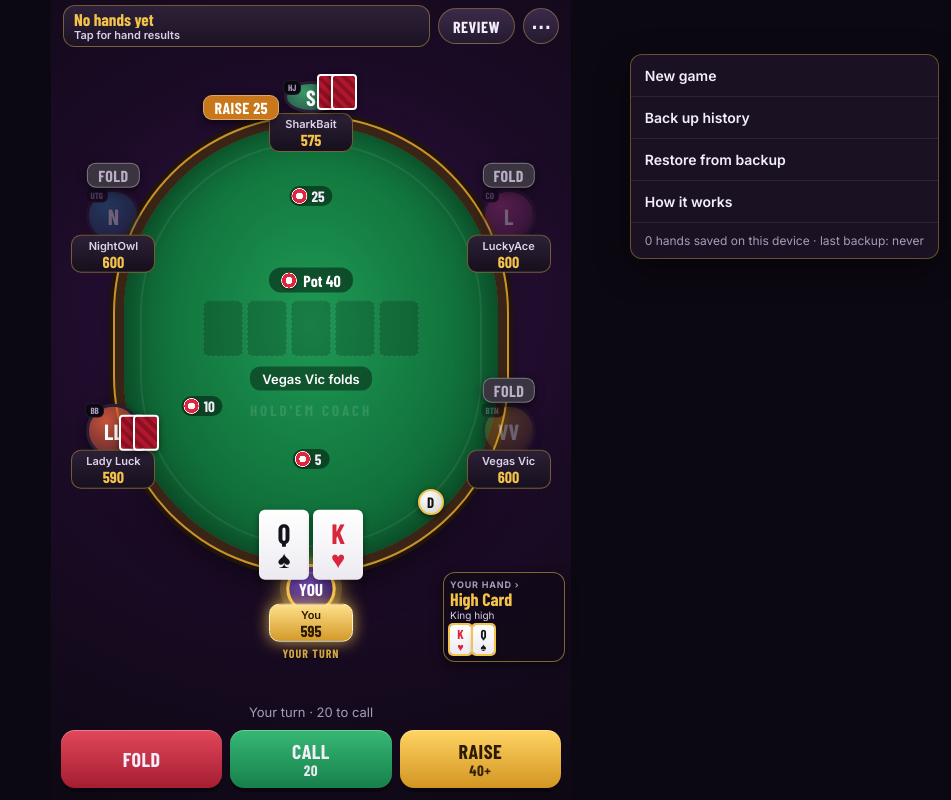
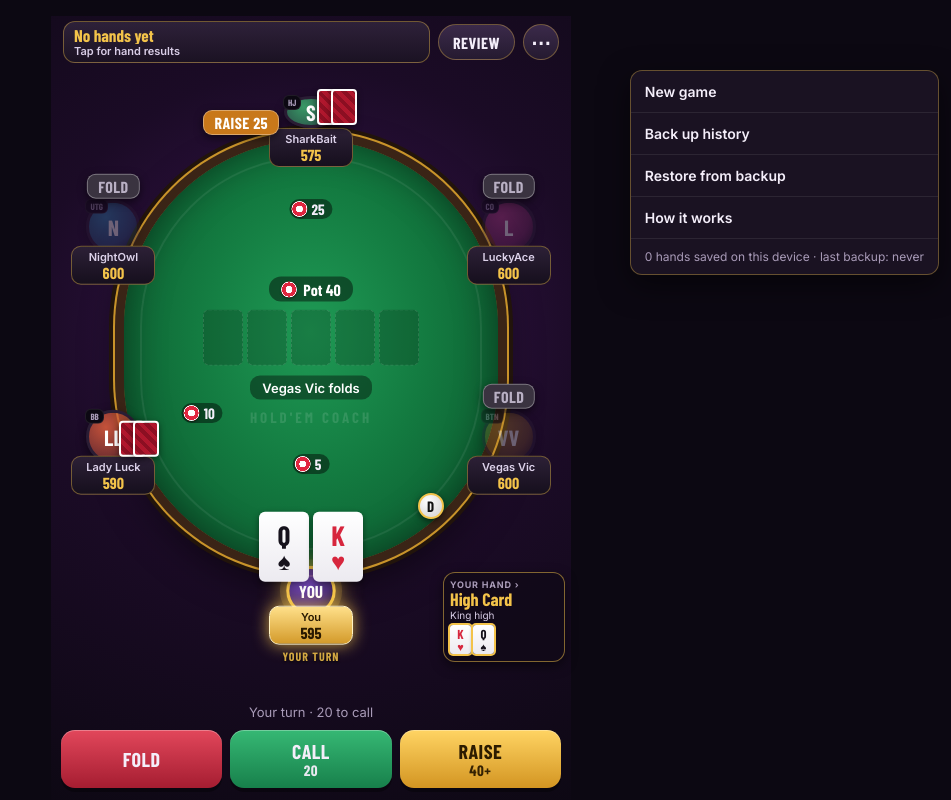
Before and after one commit to austinlang002-lab/poker-coach, a plain HTML site: page index.html in a window 1280 px wide. Both pictures are taken after a click on the button "Menu". Shown: the whole page, without its empty margins (329-1280 px from the left). Drawn offline with nearby package versions, Linux system fonts and the light colour scheme; a web font is replaced by a local one.

Commit message:
Move top bar below iOS's top-edge blur
iOS blurs a strip under the status bar, which smeared the top bar on
every screen. Add 16px below the safe area (--top) for the table, sheets
and menu, with a solid backdrop behind the status bar.

Co-Authored-By: Claude Opus 5.5 <noreply@anthropic.com>
Claude-Session: https://claude.ai/code/session_01HtbzxMKZ56aEnMu5yD4FPV

```diff
--- a/index.html
+++ b/index.html
@@ -18,13 +18,15 @@
 <style>
 :root{
   --gold:#f3c34a; --gold2:#c8932a; --bg:#0c0812; --panel:#1a1222; --panel2:#251a30; --line:rgba(255,255,255,.08);
+  --top:calc(env(safe-area-inset-top) + 16px); /* clear iOS's top-edge blur */
   --text:#f4eefa; --muted:#a99bb8; --good:#2ecc71; --ok:#f0b429; --bad:#ef4b4b; --blue:#2f8cff;
 }
 *{box-sizing:border-box;-webkit-tap-highlight-color:transparent}
 html,body{margin:0;height:100%;background:var(--bg);color:var(--text);font-family:Inter,system-ui,sans-serif;overflow:hidden;-webkit-user-select:none;user-select:none}
+body::before{content:'';position:fixed;left:0;right:0;top:0;height:var(--top);background:#0c0812;z-index:30;pointer-events:none}
 button{font-family:inherit;cursor:pointer;border:0;color:inherit}
 .app{position:fixed;inset:0;display:flex;flex-direction:column;max-width:520px;margin:0 auto;
-  padding:env(safe-area-inset-top) env(safe-area-inset-right) env(safe-area-inset-bottom) env(safe-area-inset-left);
+  padding:var(--top) env(safe-area-inset-right) env(safe-area-inset-bottom) env(safe-area-inset-left);
   background:radial-gradient(120% 70% at 50% 40%,#3a1650 0%,#1b0b26 45%,#0c0812 100%)}
 .top{height:52px;display:flex;align-items:center;gap:8px;padding:0 12px;flex:none}
 .logo{font-family:'Barlow Condensed';font-weight:800;font-size:22px;letter-spacing:.5px;line-height:1;
@@ -142,7 +144,7 @@ input[type=range]{width:100%;accent-color:var(--gold);height:28px}
 .nextbtn .bar{position:absolute;left:0;bottom:0;height:4px;background:rgba(255,255,255,.6);width:0}
 /* sheets */
 .sheet{position:fixed;inset:0;max-width:520px;margin:0 auto;background:#120c18;z-index:50;display:flex;flex-direction:column;transform:translateY(100%);transition:transform .28s ease;
-  padding:env(safe-area-inset-top) 0 env(safe-area-inset-bottom)}
+  padding:var(--top) 0 env(safe-area-inset-bottom)}
 .sheet.open{transform:none}
 .shead{height:54px;display:flex;align-items:center;gap:10px;padding:0 12px;border-bottom:1px solid var(--line);flex:none}
 .shead h2{flex:1;margin:0;font-family:'Barlow Condensed';font-weight:800;font-size:22px;letter-spacing:.5px}
@@ -201,7 +203,7 @@ h3{font-family:'Barlow Condensed';font-weight:700;font-size:17px;letter-spacing:
 .mbox h2{font-family:'Barlow Condensed';font-weight:800;font-size:26px;margin:0 0 6px;color:var(--gold)}
 .mbox p{font-size:14px;color:#d6cbe2;margin:0 0 16px;line-height:1.45}
 .mbox .abtn{height:50px;font-size:18px;margin-top:8px;width:100%}
-.menu{position:fixed;top:calc(env(safe-area-inset-top) + 54px);right:12px;background:var(--panel);border:1px solid rgba(243,195,74,.35);border-radius:12px;z-index:40;display:none;min-width:220px;overflow:hidden;box-shadow:0 10px 30px rgba(0,0,0,.5)}
+.menu{position:fixed;top:calc(var(--top) + 54px);right:12px;background:var(--panel);border:1px solid rgba(243,195,74,.35);border-radius:12px;z-index:40;display:none;min-width:220px;overflow:hidden;box-shadow:0 10px 30px rgba(0,0,0,.5)}
 .menu.open{display:block}
 .menu button{display:block;width:100%;text-align:left;padding:12px 14px;background:none;font-size:14px;font-weight:600;border-bottom:1px solid var(--line)}
 .menu .info{padding:10px 14px;font-size:12px;color:var(--muted)}
```
